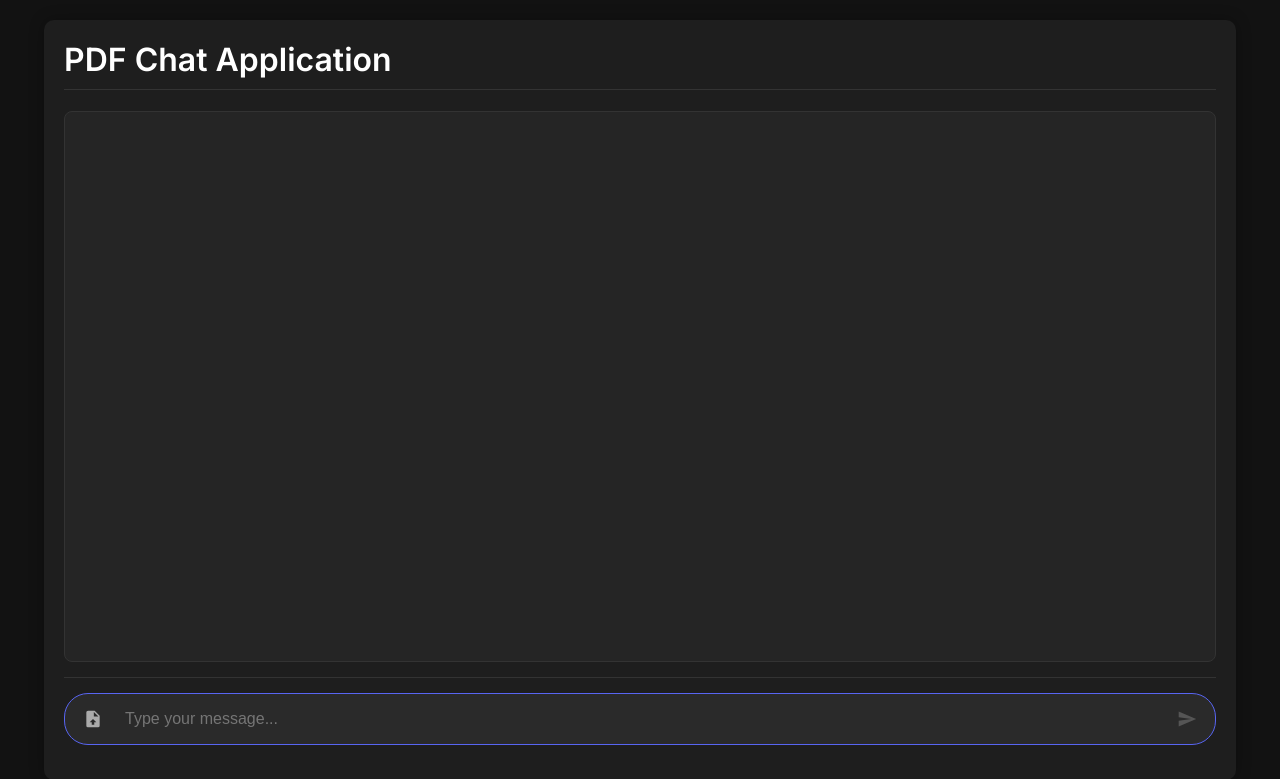
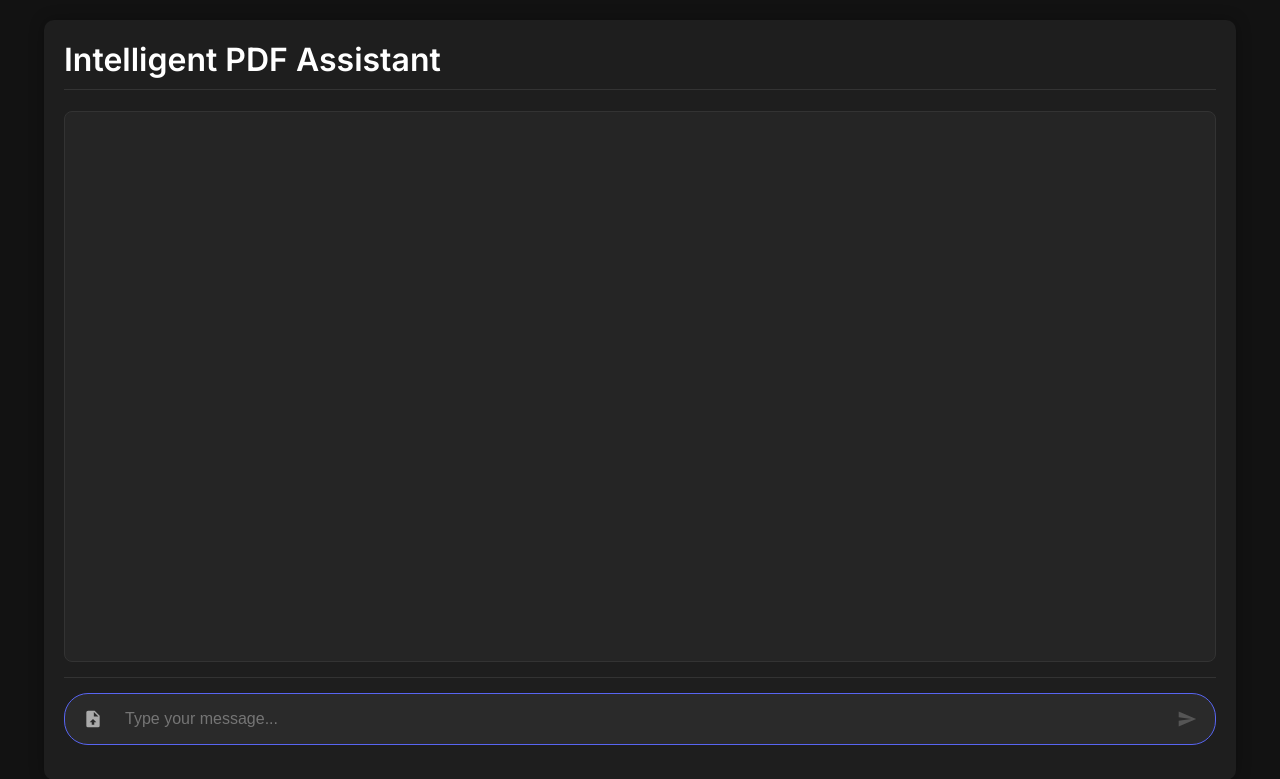
Before and after one commit to Sanket-Ugale/langchain-pdf-chatbot, a Flask app: page / in a window 1280 px wide. Shown: the top 779 px of the page. Run offline with Flask 3, Linux system fonts and the light colour scheme.

Commit message:
Update index.html title and header to reflect new branding as "DocuChat AI: Intelligent PDF Assistant"

```diff
--- a/templates/index.html
+++ b/templates/index.html
@@ -3,13 +3,16 @@
 <head>
     <meta charset="UTF-8">
     <meta name="viewport" content="width=device-width, initial-scale=1.0">
-    <title>Chat Application with PDF</title>
+    <title>DocuChat AI: Intelligent PDF Assistant</title>
     <link rel="stylesheet" href="/static/style.css">
+    <link rel="icon" href="/static/favicon.ico" type="image/x-icon">
+    <link rel="shortcut icon" href="/static/favicon.ico" type="image/x-icon">
+
     <link href="https://fonts.googleapis.com/css2?family=Inter:wght@400;500;600&display=swap" rel="stylesheet">
 </head>
 <body>
     <div class="container">
-        <h1>PDF Chat Application</h1>
+        <h1>Intelligent PDF Assistant</h1>
         <div id="uploadStatus"></div>
 
         <div class="chat-container">
```
Also changed, not shown: static/favicon.ico (added).
